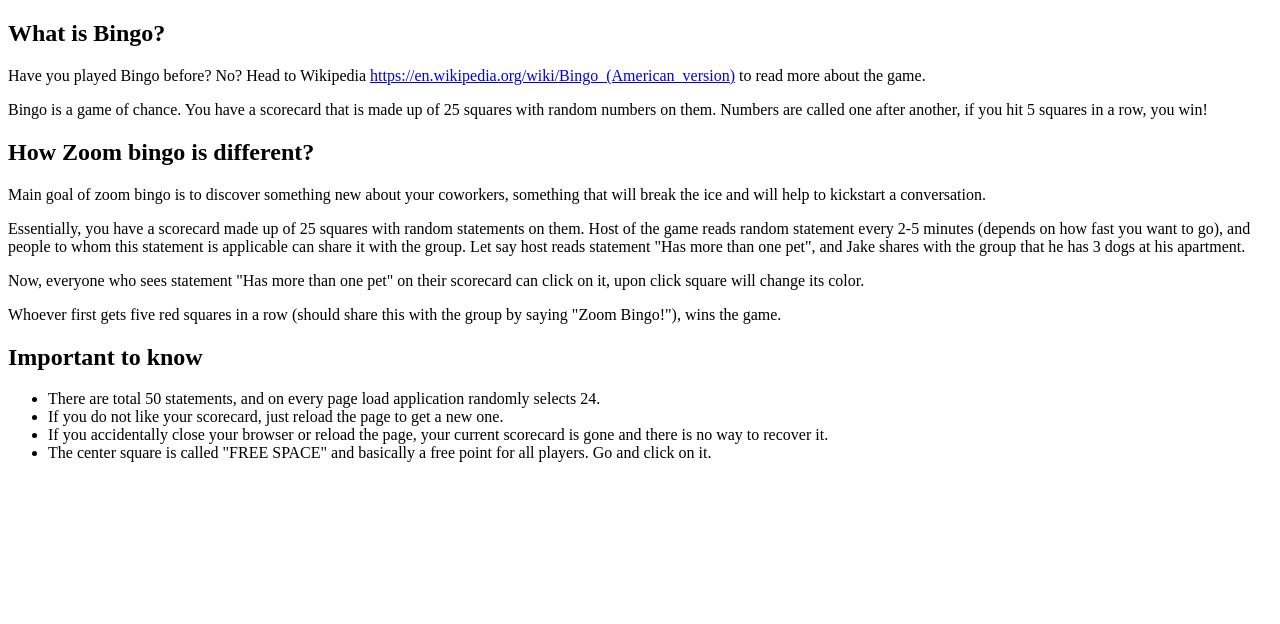
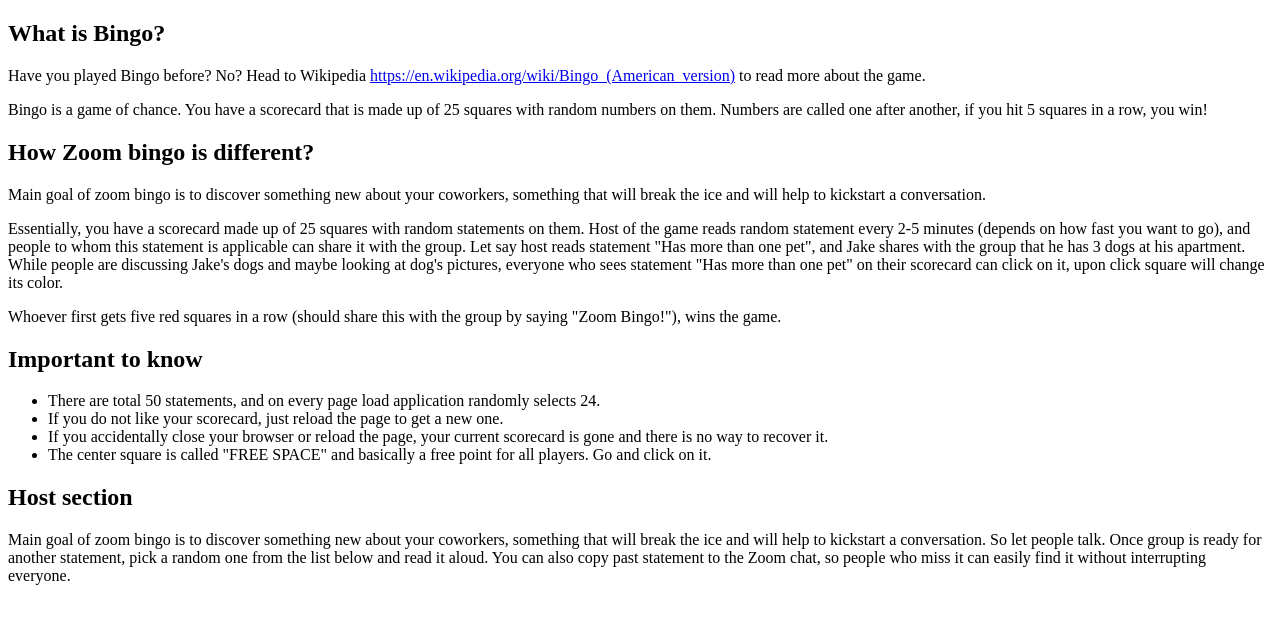
Before and after one commit to andriikhmelkov/zoombingo, a plain HTML site: page rules.html in a window 1280 px wide. Drawn offline with Linux system fonts and the light colour scheme.

Commit message:
Updates to rules and questions

```diff
--- a/rules.html
+++ b/rules.html
@@ -20,8 +20,9 @@
     help to kickstart a conversation.</p>
 <p>Essentially, you have a scorecard made up of 25 squares with random statements on them. Host of the game reads random statement every
     2-5 minutes (depends on how fast you want to go), and people to whom this statement is applicable can share it with the group.
-    Let say host reads statement "Has more than one pet", and Jake shares with the group that he has 3 dogs at his apartment.</p>
-<p>Now, everyone who sees statement "Has more than one pet" on their scorecard can click on it, upon click square will change its color.</p>
+    Let say host reads statement "Has more than one pet", and Jake shares with the group that he has 3 dogs at his apartment.
+    While people are discussing Jake's dogs and maybe looking at dog's pictures, everyone who sees statement "Has more than one pet"
+    on their scorecard can click on it, upon click square will change its color.</p>
 <p>Whoever first gets five red squares in a row (should share this with the group by saying "Zoom Bingo!"), wins the game.</p>
 
 <h2>Important to know</h2>
@@ -32,5 +33,10 @@
     <li>The center square is called "FREE SPACE" and basically a free point for all players. Go and click on it.</li>
 </ul>
 
+<h2>Host section</h2>
+<p>Main goal of zoom bingo is to discover something new about your coworkers, something that will break the ice and will
+    help to kickstart a conversation. So let people talk. Once group is ready for another statement, pick a random one
+    from the list below and read it aloud. You can also copy past statement to the Zoom chat, so people who miss it can
+    easily find it without interrupting everyone.</p>
 </body>
 </html>
```
Also changed, not shown: index.html (+2 -2 lines).
